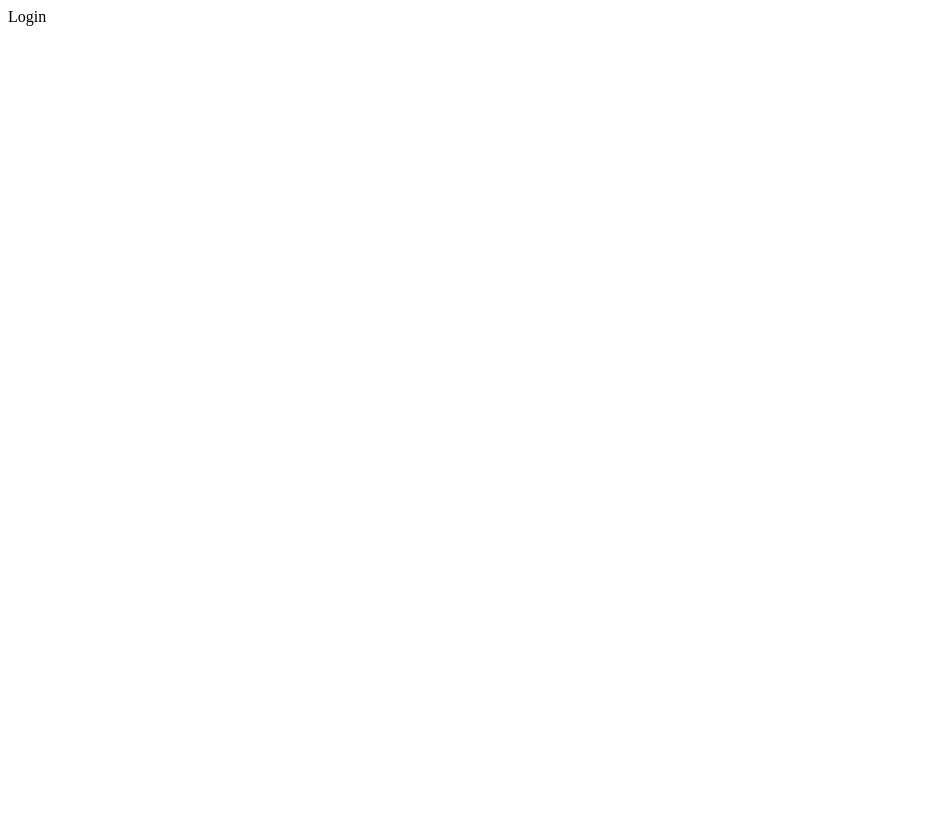
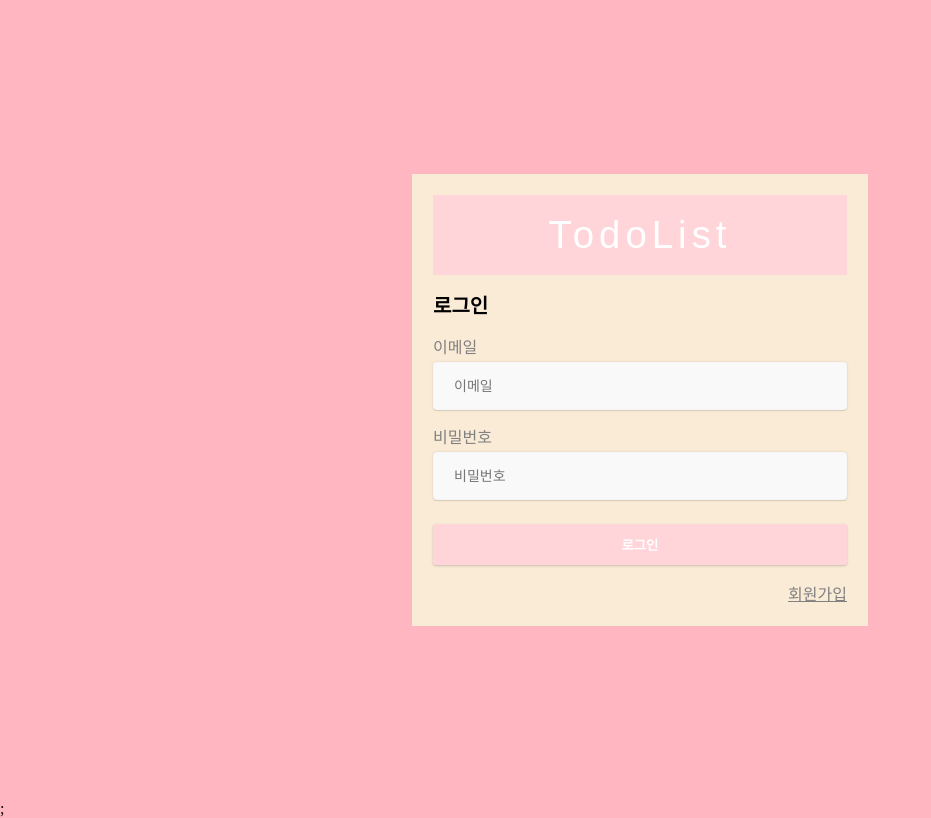
Before and after one commit to potato-club/potato-2team-frontend, a React (Create React App) app: page / in a window 1280 px wide. Shown: the whole page, without its empty margins (0-931 px from the left). Built offline with nearby package versions, Linux system fonts and the light colour scheme.

Commit message:
로그인 , 회원가입 디자인 완료

```diff
--- a/src/App.jsx
+++ b/src/App.jsx
@@ -1,8 +1,10 @@
 import React, { Suspense } from "react";
 import { Switch, Route, BrowserRouter } from "react-router-dom";
 
-import LoginPage from "./components/login/loginMain";
+import LoginPage from "./components/login/pages/LoginPage.jsx";
 import mainPage from "./components/home/homeMain";
+import RegisterPage from "./components/login/pages/RegisterPage.jsx";
+
 
 const App = () => {
   return (
@@ -10,6 +12,7 @@ const App = () => {
       <Suspense fallback="loading...">
         <Switch>
           <Route exact path="/" component={LoginPage} />
+          <Route path="/register" component={RegisterPage} />
           <Route path="/main" component={mainPage} />
         </Switch>
       </Suspense>
--- /dev/null
+++ b/src/components/login/auth/LoginForm.js
@@ -0,0 +1,86 @@
+import React from 'react';
+import styled from 'styled-components';
+import { Link } from 'react-router-dom';
+
+
+
+ const PageExplans = styled.div`
+  display: flex;
+  justify-content: left;
+  align-items: center;
+  font-size: 20px;
+  padding: 0 0 15px 0;
+  font-weight: bold;
+  color: currentcolor;
+ `;
+
+ const Input = styled.input`
+  max-width: 100%;
+  padding: 15px 20px;
+  background: #f9f9fa;
+  color: #f03d4e;
+  margin-bottom: 0.9rem;
+  border-radius: 4px;
+  outline: 0;
+  border: 1px solid rgba(245, 245, 245, 0.7);
+  font-size: 14px;
+  transition: all 0.3s ease-out;
+  box-shadow: 0 0 3px rgba(0, 0, 0, 0.1), 0 1px 1px rgba(0, 0, 0, 0.1);
+  :focus,
+  :hover {
+  box-shadow: 0 0 3px rgba(0, 0, 0, 0.15), 0 1px 5px rgba(0, 0, 0, 0.1);
+ }
+`;
+
+
+const LoginButton = styled.button`
+ max-width: 100%;
+ padding: 11px 13px;
+ color: white;
+ font-weight: 600;
+ text-transform: uppercase;
+ background: #ffd5d9;
+ border: none;
+ border-radius: 3px;
+ cursor: pointer;
+ margin-top: 0.6rem;
+ box-shadow: 0 1px 3px rgba(0, 0, 0, 0.1), 0 1px 2px rgba(0, 0, 0, 0.1);
+ transition: all 0.3s ease-out;
+
+`;
+
+const Sign = styled(Link)`
+  margin-top: 1rem;
+  text-align: right;
+  color: grey;
+`;
+
+const Label = styled.div`
+  font-size: 1rem;
+  margin-bottom: 0.25rem;
+  color: grey;
+`;
+
+
+const LoginForm = () => {
+  return (
+    <>
+    <PageExplans>로그인</PageExplans>
+    <Label>이메일</Label>
+    <Input
+     name= "id"
+     placeholder="이메일"
+    />
+    <Label>비밀번호</Label>
+    <Input
+      name="password"
+      placeholder="비밀번호"
+    />
+    <LoginButton>로그인</LoginButton>
+    <Sign to="/register">회원가입</Sign>
+    </>
+
+  );
+};
+
+export default LoginForm;
--- /dev/null
+++ b/src/components/login/auth/MainTemplate.js
@@ -0,0 +1,72 @@
+import React from 'react';
+import styled, {createGlobalStyle} from 'styled-components';
+import { Link } from 'react-router-dom';
+
+const GlobalStyle = createGlobalStyle`
+  * {
+      margin: 0;
+      padding: 0;
+    }
+  body, html, #root {
+    height: 100%;
+    background: #FFB6C1;
+  }
+`;
+
+const Wrapper = styled.div`
+  display: flex;
+  justify-content: center;
+  align-items: center;
+  height: 100%;
+  width: 100%;
+`;
+
+const BannerWrapper = styled.div`
+    background-color: #ffd5d9;
+    height: 5rem;
+    display: flex;
+    align-items: center;
+    justify-content: center;
+    margin-bottom 15px;
+    `;
+
+const Banner = styled(Link)`
+    color: white;
+    font-family: fantasy;
+    font-size: 2.4rem;
+    letter-spacing: 5px;
+    text-decoration: none;
+`;
+
+
+const LoginBox = styled.form`
+  margin: 0 auto;
+  width: 100%;
+  max-width: 414px;
+  padding: 1.3rem;
+  display: flex;
+  flex-direction: column;
+  position: relative;
+  background-color: antiquewhite;
+`;
+
+
+
+
+const MainTemplate = ({ children }) => {
+  return (
+    <>
+      <GlobalStyle></GlobalStyle>
+      <Wrapper>
+          <LoginBox>
+           <BannerWrapper>
+           <Banner>TodoList</Banner>
+           </BannerWrapper>
+           {children}
+          </LoginBox>
+        </Wrapper>;
+    </>
+  );
+};
+
+export default MainTemplate;
--- /dev/null
+++ b/src/components/login/auth/RegisterForm.js
@@ -0,0 +1,102 @@
+import React from 'react';
+import styled from 'styled-components';
+import { Link } from 'react-router-dom';
+
+
+const PageExplans = styled.div`
+    display: flex;
+    justify-content: left;
+    align-items: center;
+    font-size: 20px;
+    padding: 0 0 15px 0;
+    font-weight: bold;
+    color: currentcolor;
+`;
+
+
+const Input = styled.input`
+    max-width: 100%;
+    padding: 15px 20px;
+    background: #f9f9fa;
+    color: #f03d4e;
+    margin-bottom: 0.9rem;
+    border-radius: 4px;
+    outline: 0;
+    border: 1px solid rgba(245, 245, 245, 0.7);
+    font-size: 14px;
+    transition: all 0.3s ease-out;
+    box-shadow: 0 0 3px rgba(0, 0, 0, 0.1), 0 1px 1px rgba(0, 0, 0, 0.1);
+    :focus,
+    :hover {
+    box-shadow: 0 0 3px rgba(0, 0, 0, 0.15), 0 1px 5px rgba(0, 0, 0, 0.1);
+    }
+`;
+
+const RegisterButton = styled.button`
+    max-width: 100%;
+    padding: 11px 13px;
+    color: white;
+    font-weight: 600;
+    text-transform: uppercase;
+    background: #ffd5d9;
+    border: none;
+    border-radius: 3px;
+    cursor: pointer;
+    margin-top: 0.6rem;
+    box-shadow: 0 1px 3px rgba(0, 0, 0, 0.1), 0 1px 2px rgba(0, 0, 0, 0.1);
+    transition: all 0.3s ease-out;
+
+`;
+
+// 바로 밑에 좀 큰글씨로 회원가입! 이라고 적을 수 있는 방법 필요
+
+const Label = styled.div`
+    font-size: 1rem;
+    margin-bottom: 0.25rem;
+    color: grey;
+`;
+
+
+const Login = styled(Link)`
+    margin-top: 1rem;
+    text-align: right;
+    color: grey;
+`;
+
+
+const RegisterForm = () => {
+    return(
+        <>
+         <PageExplans>회원가입</PageExplans>
+         <Label>이름</Label>
+            <Input
+                name="name"
+                placeholder="이름을 입력해 주세요."
+            />
+         <Label>생년월일</Label>
+            <Input
+                name="birth"
+                placeholder="생년월일을 입력해주세요."
+            />
+         <Label>이메일</Label>
+            <Input
+                name="email"
+                placeholder="이메일을 입력해주세요."
+            />
+         <Label>비밀번호</Label>
+            <Input
+                name="pwd"
+                placeholder="비밀번호를 입력해주세요."
+            />
+         <Label>비밀번호 확인</Label>
+            <Input
+                name="pwdcorrect"
+                placeholder="비밀번호를 다시 입력해주세요."
+            />
+         <RegisterButton>회원가입</RegisterButton>
+         <Login to="/">로그인</Login>
+        </>
+    );
+}
+
+export default RegisterForm;
--- /dev/null
+++ b/src/components/login/pages/LoginPage.jsx
@@ -0,0 +1,13 @@
+import React from 'react';
+import MainTemplate from '../auth/MainTemplate';
+import LoginForm from '../auth/LoginForm';
+
+const LoginPage = () => {
+  return (
+    <MainTemplate>
+      <LoginForm />
+    </MainTemplate>
+  );
+};
+
+export default LoginPage;
--- /dev/null
+++ b/src/components/login/pages/RegisterPage.jsx
@@ -0,0 +1,13 @@
+import React from 'react';
+import MainTemplate from '../auth/MainTemplate';
+import RegisterForm from '../auth/RegisterForm';
+
+const RegisterPage = () => {
+  return (
+    <MainTemplate>
+      <RegisterForm />
+    </MainTemplate>
+  );
+};
+
+export default RegisterPage;
```
